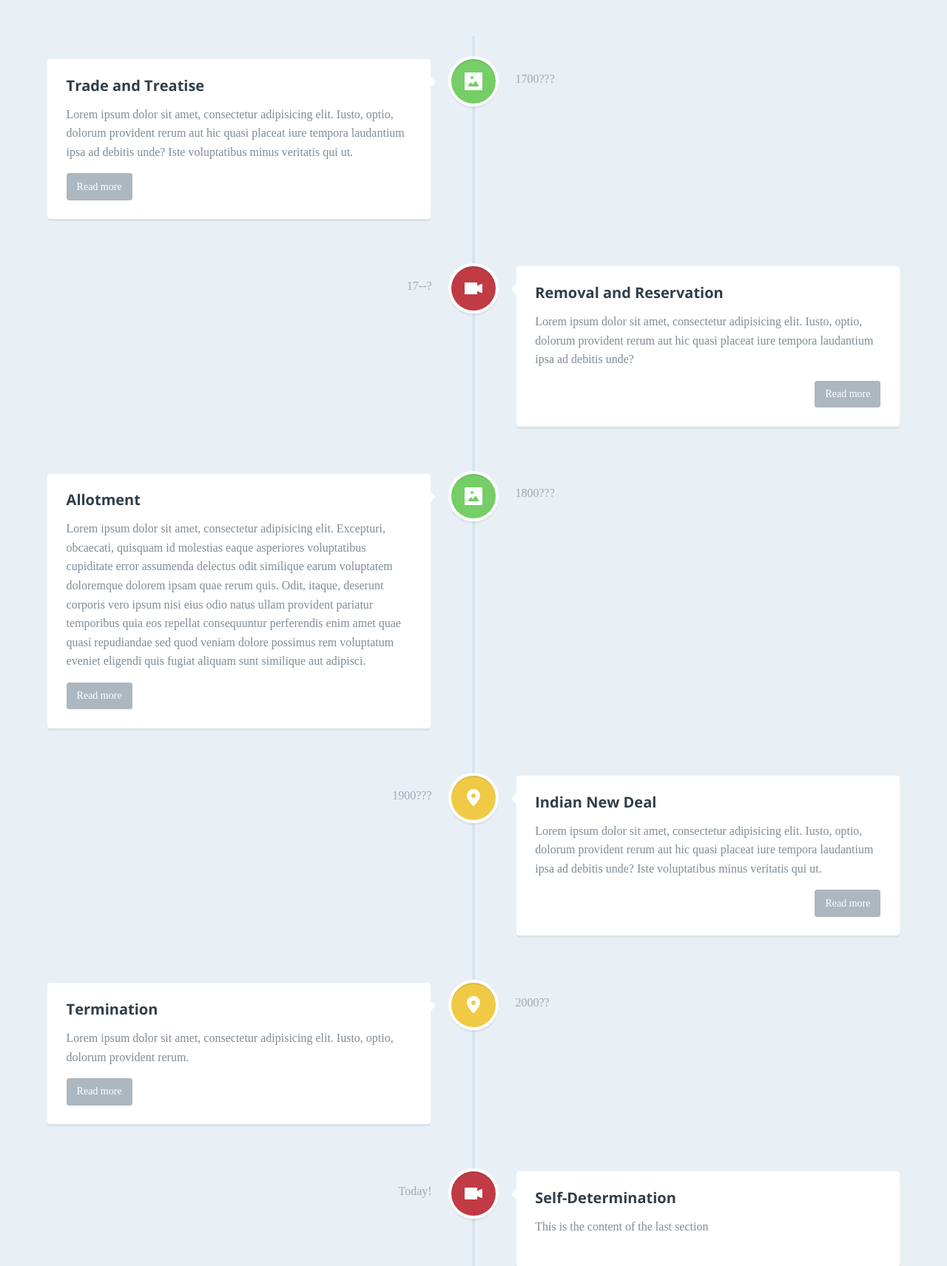
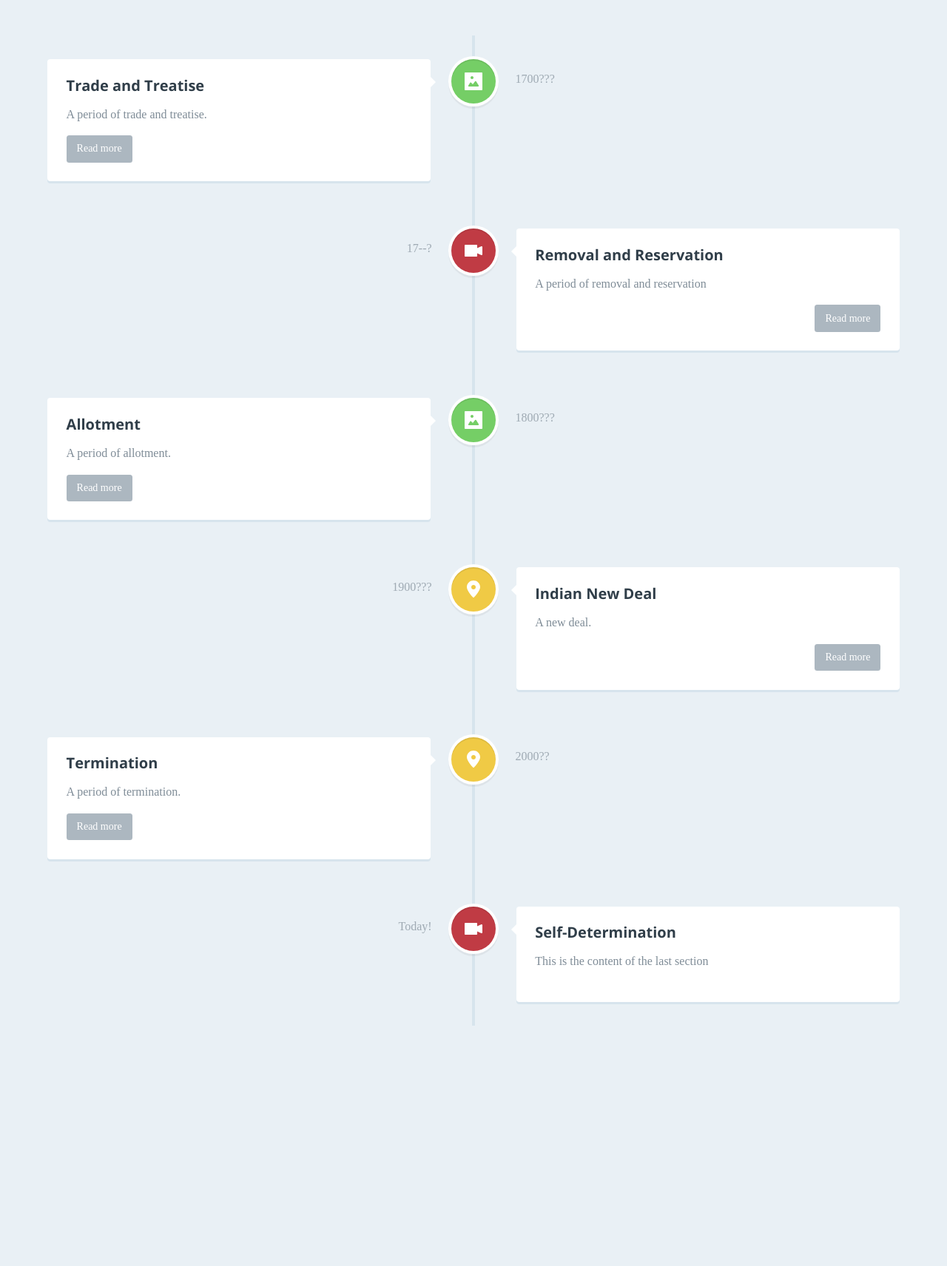
Before and after one commit to Sharabesh/espm, a Python web app: template templates/html/main.html in a window 1280 px wide. Shown: the top 1712 px of the page at 74% size. After the commit the page ends 1387 px from the top, so only its background shows below. Run offline with Jinja, Linux system fonts and the light colour scheme; the template is opened without the code that fills it, so the values that code supplies are empty; some web fonts are replaced.

```diff
--- a/templates/html/main.html
+++ b/templates/html/main.html
@@ -40,7 +40,7 @@
 
                 <div class="cd-timeline__content js-cd-content">
                     <h2>Trade and Treatise</h2>
-                    <p>Lorem ipsum dolor sit amet, consectetur adipisicing elit. Iusto, optio, dolorum provident rerum aut hic quasi placeat iure tempora laudantium ipsa ad debitis unde? Iste voluptatibus minus veritatis qui ut.</p>
+                    <p>A period of trade and treatise.</p>
                     <a href="#0" class="cd-timeline__read-more">Read more</a>
                     <span class="cd-timeline__date">1700???</span>
                 </div> <!-- cd-timeline__content -->
@@ -53,7 +53,7 @@
 
                 <div class="cd-timeline__content js-cd-content">
                     <h2>Removal and Reservation</h2>
-                    <p>Lorem ipsum dolor sit amet, consectetur adipisicing elit. Iusto, optio, dolorum provident rerum aut hic quasi placeat iure tempora laudantium ipsa ad debitis unde?</p>
+                    <p>A period of removal and reservation</p>
                     <a href="#0" class="cd-timeline__read-more">Read more</a>
                     <span class="cd-timeline__date">17--?</span>
                 </div> <!-- cd-timeline__content -->
@@ -66,7 +66,7 @@
 
                 <div class="cd-timeline__content js-cd-content">
                     <h2>Allotment</h2>
-                    <p>Lorem ipsum dolor sit amet, consectetur adipisicing elit. Excepturi, obcaecati, quisquam id molestias eaque asperiores voluptatibus cupiditate error assumenda delectus odit similique earum voluptatem doloremque dolorem ipsam quae rerum quis. Odit, itaque, deserunt corporis vero ipsum nisi eius odio natus ullam provident pariatur temporibus quia eos repellat consequuntur perferendis enim amet quae quasi repudiandae sed quod veniam dolore possimus rem voluptatum eveniet eligendi quis fugiat aliquam sunt similique aut adipisci.</p>
+                    <p>A period of allotment.</p>
                     <a href="#0" class="cd-timeline__read-more">Read more</a>
                     <span class="cd-timeline__date">1800???</span>
                 </div> <!-- cd-timeline__content -->
@@ -79,7 +79,7 @@
 
                 <div class="cd-timeline__content js-cd-content">
                     <h2>Indian New Deal</h2>
-                    <p>Lorem ipsum dolor sit amet, consectetur adipisicing elit. Iusto, optio, dolorum provident rerum aut hic quasi placeat iure tempora laudantium ipsa ad debitis unde? Iste voluptatibus minus veritatis qui ut.</p>
+                    <p>A new deal.</p>
                     <a href="#0" class="cd-timeline__read-more">Read more</a>
                     <span class="cd-timeline__date">1900???</span>
                 </div> <!-- cd-timeline__content -->
@@ -92,7 +92,7 @@
 
                 <div class="cd-timeline__content js-cd-content">
                     <h2>Termination</h2>
-                    <p>Lorem ipsum dolor sit amet, consectetur adipisicing elit. Iusto, optio, dolorum provident rerum.</p>
+                    <p>A period of termination.</p>
                     <a href="#0" class="cd-timeline__read-more">Read more</a>
                     <span class="cd-timeline__date">2000??</span>
                 </div> <!-- cd-timeline__content -->
```
Also changed, not shown: templates/html/allotment.html (+18 -2 lines), templates/html/removal.html (+17 -19 lines), templates/html/trade.html (+40 -0 lines).
